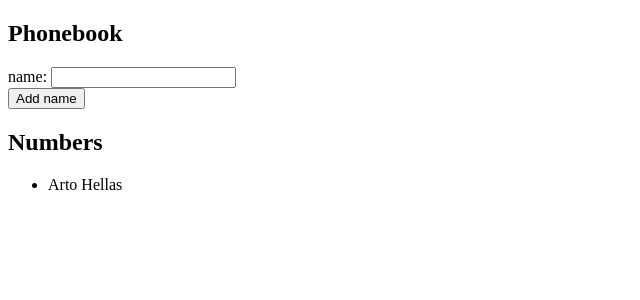
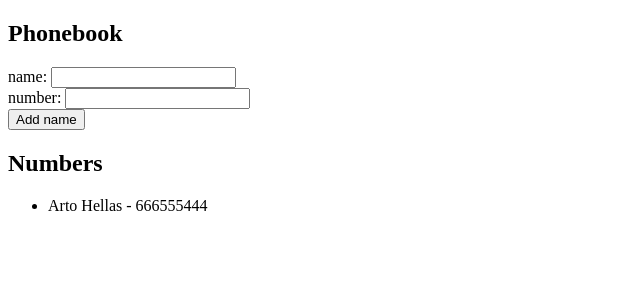
Before and after one commit to benjaminrae/Full-Stack-Open-2022, a React (Create React App) app in the folder part2/phonebook/: page / in a window 1280 px wide. Shown: the top 300 px of the page, without its empty margins (0-640 px from the left). Built offline with nearby package versions, Linux system fonts and the light colour scheme.

Commit message:
Finish exercise 2.8

```diff
--- a/part2/phonebook/src/App.js
+++ b/part2/phonebook/src/App.js
@@ -1,31 +1,46 @@
 import { useState } from "react";
 
 const Name = (props) => {
-    return <li>{props.name}</li>;
+    return (
+        <li>
+            {props.name} - {props.number}
+        </li>
+    );
 };
 
 const App = () => {
-    const [persons, setPersons] = useState([{ name: "Arto Hellas", id: 1 }]);
+    const [persons, setPersons] = useState([
+        { name: "Arto Hellas", number: 666555444, id: 1 },
+    ]);
     const [newName, setNewName] = useState("");
+    const [newNumber, setNewNumber] = useState("");
 
     const addPerson = (event) => {
         event.preventDefault();
         console.log("button clicked", event.target);
         if (checkDuplicateNames) {
             setNewName("");
+            setNewNumber("");
             return alert(`${newName} is already added to phonebook`);
         }
         const person = {
             name: newName,
+            number: newNumber,
             id: persons.length + 1,
         };
         setPersons(persons.concat(person));
         setNewName("");
+        setNewNumber("");
     };
 
-    const handlePhonebookChange = (event) => {
+    const handleNameChange = (event) => {
         console.log(event.target.value);
         setNewName(event.target.value);
+    };
+
+    const handleNumberChange = (event) => {
+        console.log(event.target.value);
+        setNewNumber(event.target.value);
     };
 
     const checkDuplicateNames = persons.some(
@@ -37,8 +52,11 @@ const App = () => {
             <h2>Phonebook</h2>
             <form>
                 <div>
-                    name:{" "}
-                    <input value={newName} onChange={handlePhonebookChange} />
+                    name: <input value={newName} onChange={handleNameChange} />
+                </div>
+                <div>
+                    number:{" "}
+                    <input value={newNumber} onChange={handleNumberChange} />
                 </div>
                 <div>
                     <button type="submit" onClick={addPerson}>
@@ -49,7 +67,11 @@ const App = () => {
             <h2>Numbers</h2>
             <ul>
                 {persons.map((person) => (
-                    <Name key={person.id} name={person.name} />
+                    <Name
+                        key={person.id}
+                        name={person.name}
+                        number={person.number}
+                    />
                 ))}
             </ul>
         </div>
```
